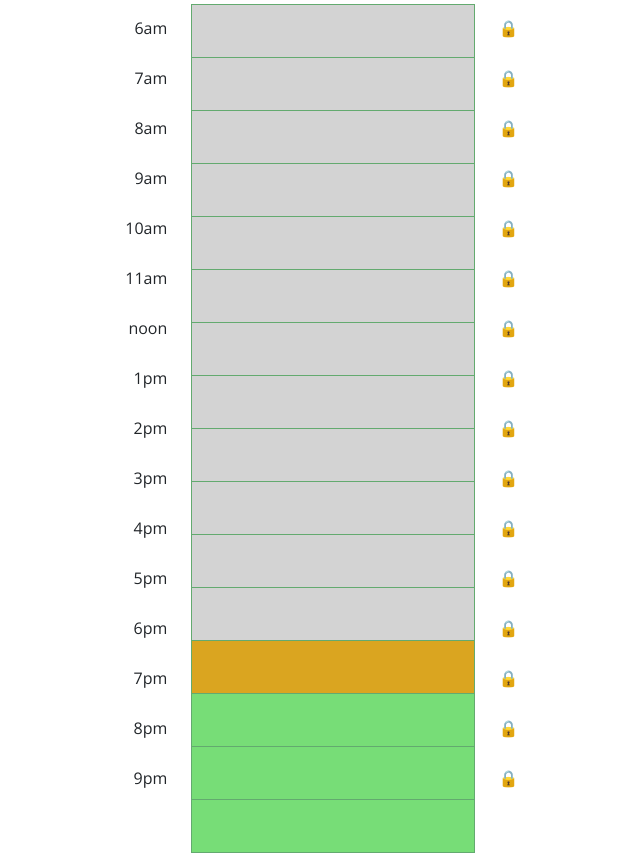
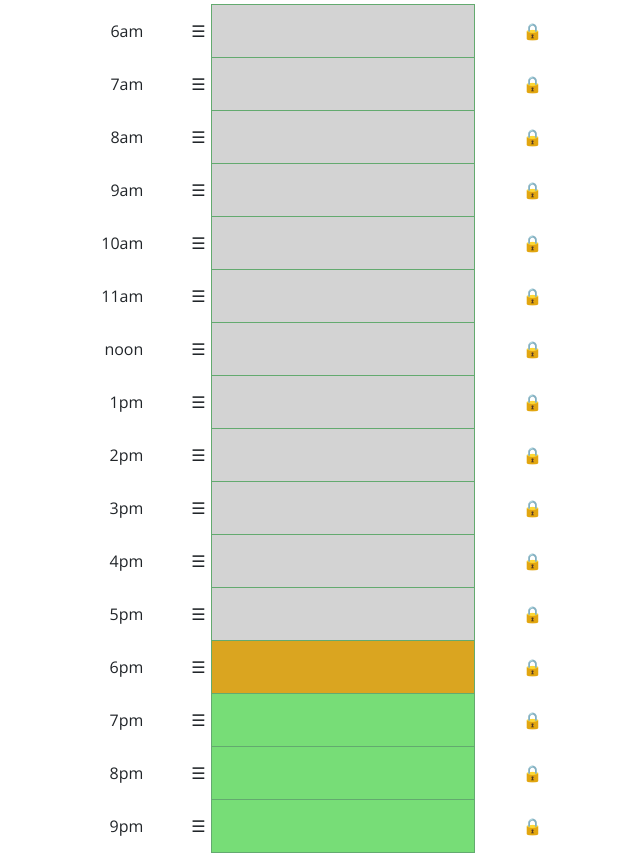
Before and after one commit to rupweb/workday-scheduler, a website: page index.html in a window 1280 px wide. Shown: the part 427-1283 px from the top of the page, without its empty margins (307-947 px from the left). Drawn offline with nearby package versions, Linux system fonts and the light colour scheme.

Commit message:
Align columns

```diff
--- a/css/style.css
+++ b/css/style.css
@@ -167,17 +167,6 @@
   font-style: italic;
 }
 
-#sortable li {
-  display: flex;
-  align-items: center; /* Center vertical alignment */
-  justify-content: flex-start;
-  margin: 3px 0; /* Consistent vertical margin */
-  padding: 0.4em 1.5em; /* Combined padding shorthand */
-  font-size: 1em; /* Adjusted for consistency */
-  height: 50px; /* Set fixed height */
-  line-height: 50px; /* Ensure vertically centered text */
-}
-
 .free-text {
   flex-grow: 1; /* Allow input to fill the space */
   border: 1px solid #63aa6f;
@@ -200,10 +189,14 @@
 .time-label-column li,
 #sortable li,
 .lock-icon-column li {
+  margin: 3px 0; /* Consistent vertical margin */
+  padding: 0.4em 1.5em; /* Combined padding shorthand */
+  font-size: 1em; /* Adjusted for consistency */
   height: 50px; /* Ensure all list items have the same height */
+  line-height: 50px; /* Ensure vertically centered text */
   display: flex; /* Use flexbox for vertical center alignment */
   align-items: center; /* Center items vertically within the li */
-  justify-content: center; /* Center content horizontally */
+  justify-content: flex-start; /* Center content horizontally */
 }
 
 .time-label-column li {
@@ -215,3 +208,8 @@
   justify-content: flex-start; /* Aligns content to the left */
   text-align: left; /* Ensures the icon within the list item is left-aligned */
 }
+
+.drag-handle {
+  cursor: move; /* Change cursor to indicate movability */
+  margin-right: 5px; /* Spacing between handle and input */
+}
--- a/index.html
+++ b/index.html
@@ -62,22 +62,22 @@
 
           <!-- Free Text Column (Sortable) -->
           <ul id="sortable">
-            <li><input type="text" class="free-text" /></li>
-            <li><input type="text" class="free-text" /></li>
-            <li><input type="text" class="free-text" /></li>
-            <li><input type="text" class="free-text" /></li>
-            <li><input type="text" class="free-text" /></li>
-            <li><input type="text" class="free-text" /></li>
-            <li><input type="text" class="free-text" /></li>
-            <li><input type="text" class="free-text" /></li>
-            <li><input type="text" class="free-text" /></li>
-            <li><input type="text" class="free-text" /></li>
-            <li><input type="text" class="free-text" /></li>
-            <li><input type="text" class="free-text" /></li>
-            <li><input type="text" class="free-text" /></li>
-            <li><input type="text" class="free-text" /></li>
-            <li><input type="text" class="free-text" /></li>
-            <li><input type="text" class="free-text" /></li>
+            <li><span class="drag-handle">☰</span><input type="text" class="free-text" /></li>
+            <li><span class="drag-handle">☰</span><input type="text" class="free-text" /></li>
+            <li><span class="drag-handle">☰</span><input type="text" class="free-text" /></li>
+            <li><span class="drag-handle">☰</span><input type="text" class="free-text" /></li>
+            <li><span class="drag-handle">☰</span><input type="text" class="free-text" /></li>
+            <li><span class="drag-handle">☰</span><input type="text" class="free-text" /></li>
+            <li><span class="drag-handle">☰</span><input type="text" class="free-text" /></li>
+            <li><span class="drag-handle">☰</span><input type="text" class="free-text" /></li>
+            <li><span class="drag-handle">☰</span><input type="text" class="free-text" /></li>
+            <li><span class="drag-handle">☰</span><input type="text" class="free-text" /></li>
+            <li><span class="drag-handle">☰</span><input type="text" class="free-text" /></li>
+            <li><span class="drag-handle">☰</span><input type="text" class="free-text" /></li>
+            <li><span class="drag-handle">☰</span><input type="text" class="free-text" /></li>
+            <li><span class="drag-handle">☰</span><input type="text" class="free-text" /></li>
+            <li><span class="drag-handle">☰</span><input type="text" class="free-text" /></li>
+            <li><span class="drag-handle">☰</span><input type="text" class="free-text" /></li>
           </ul>
 
           <!-- Lock Icon Column -->
@@ -125,13 +125,10 @@
 
     <script>
       $(document).ready(function() {
-        $("#sortable").sortable({});
-
-        // Allow sorting from the free-text input fields
-        $("#sortable").on("mousedown", ".free-text", function(e) {
-          // This line checks if the user is trying to type
-          if (e.target === this) {
-            $(this).closest("li").trigger("mousedown", e);
+        $("#sortable").sortable({
+          handle: ".drag-handle", // Specific handle
+          stop: function(event, ui) { // After sorting
+            updateListItemStyles();
           }
         });
 
@@ -139,7 +136,7 @@
       });
     </script>
 
-    <script type="module" src="./js/workday.js"></script>
+    <script src="./js/workday.js"></script>
     <script src="js/header-and-footer.js"></script>
     <!-- Script to load header and footer -->
   </body>
```
